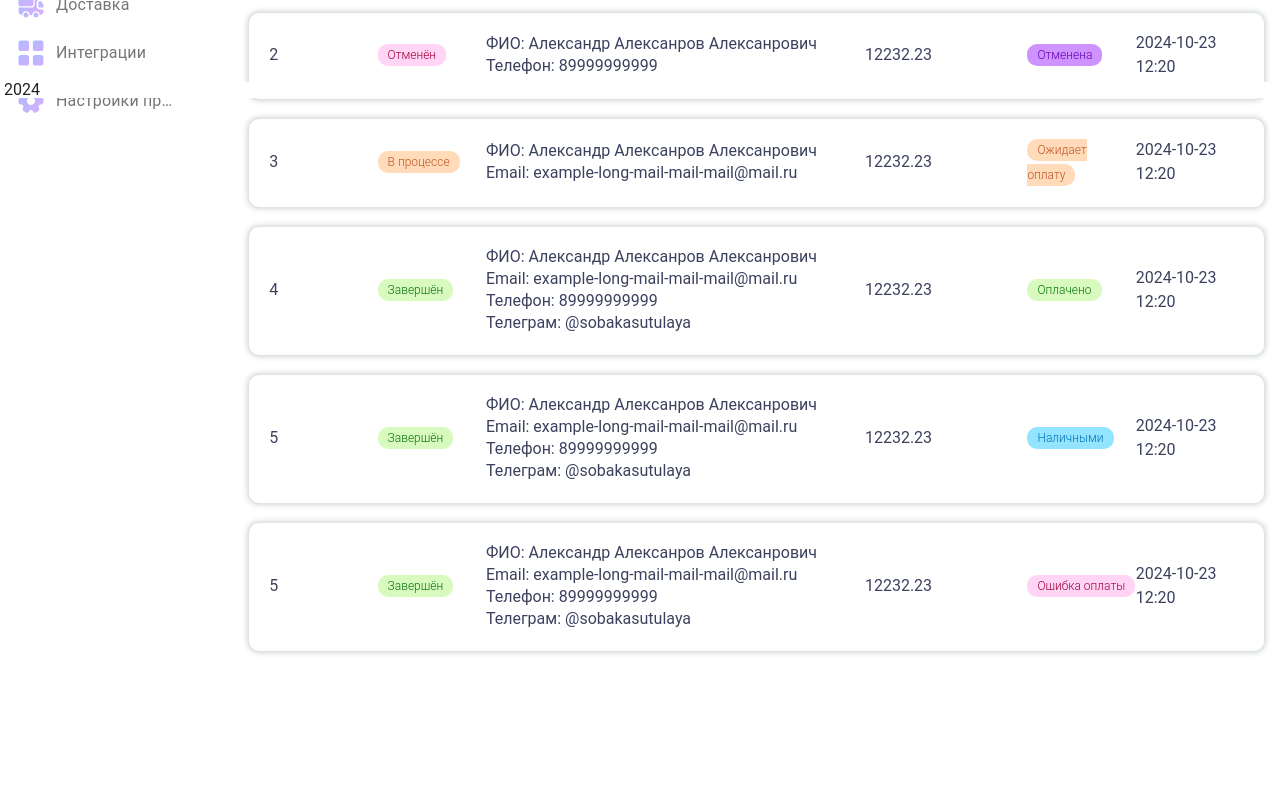
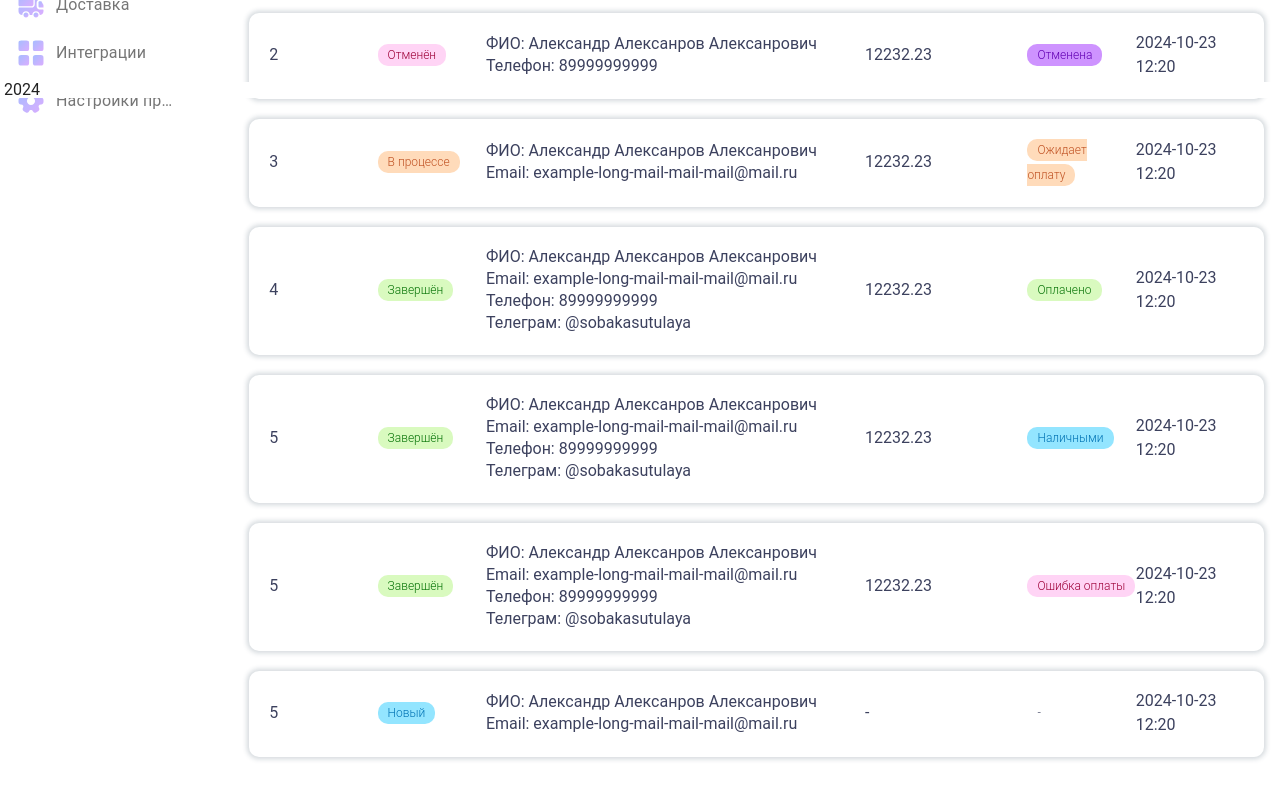
Before and after one commit to segakgd/kb_front, a Vue app: page /orders in a window 1280 px wide. Shown: the part 702-1502 px from the top of the page. Before the commit the page ends 1473 px from the top, so only its background shows below. Built offline with nearby package versions, Linux system fonts and the light colour scheme.

Commit message:
Update Orders.vue

```diff
--- a/src/components/Orders.vue
+++ b/src/components/Orders.vue
@@ -81,20 +81,22 @@
                 </div>
 
                 <p>
-                  {{ order.payment.amount }}
+                  <span v-if="order?.payment?.amount">{{ order.payment.amount }}</span>
+                  <span v-else>-</span>
                 </p>
 
                 <p>
-                  <span v-if="order.payment.status === PaymentStatusEnum.Success"
+                  <span v-if="order?.payment?.status === PaymentStatusEnum.Success"
                         class="payment-status payment-status--success">Оплачено</span>
-                  <span v-else-if="order.payment.status === PaymentStatusEnum.Waiting"
+                  <span v-else-if="order?.payment?.status === PaymentStatusEnum.Waiting"
                         class="payment-status payment-status--waiting">Ожидает оплату</span>
-                  <span v-else-if="order.payment.status === PaymentStatusEnum.Canceled"
+                  <span v-else-if="order?.payment?.status === PaymentStatusEnum.Canceled"
                         class="payment-status payment-status--canceled">Отменена</span>
-                  <span v-else-if="order.payment.status === PaymentStatusEnum.Failed"
+                  <span v-else-if="order?.payment?.status === PaymentStatusEnum.Failed"
                         class="payment-status payment-status--failed">Ошибка оплаты</span>
-                  <span v-else-if="order.payment.status === PaymentStatusEnum.Cash"
+                  <span v-else-if="order?.payment?.status === PaymentStatusEnum.Cash"
                         class="payment-status payment-status--cash">Наличными</span>
+                  <span v-else class="payment-status">-</span>
                 </p>
 
                 <p>
@@ -209,6 +211,15 @@ export default {
           payment: {
             status: PaymentStatusEnum.Failed,
             amount: 12232.23,
+          },
+          createdAt: '2024-10-23 12:20',
+        },
+        {
+          number: 5,
+          status: OrderStatusEnum.New,
+          contacts: {
+            name: "Александр Алексанров Алексанрович",
+            mail: "example-long-mail-mail-mail@mail.ru",
           },
           createdAt: '2024-10-23 12:20',
         },
```
